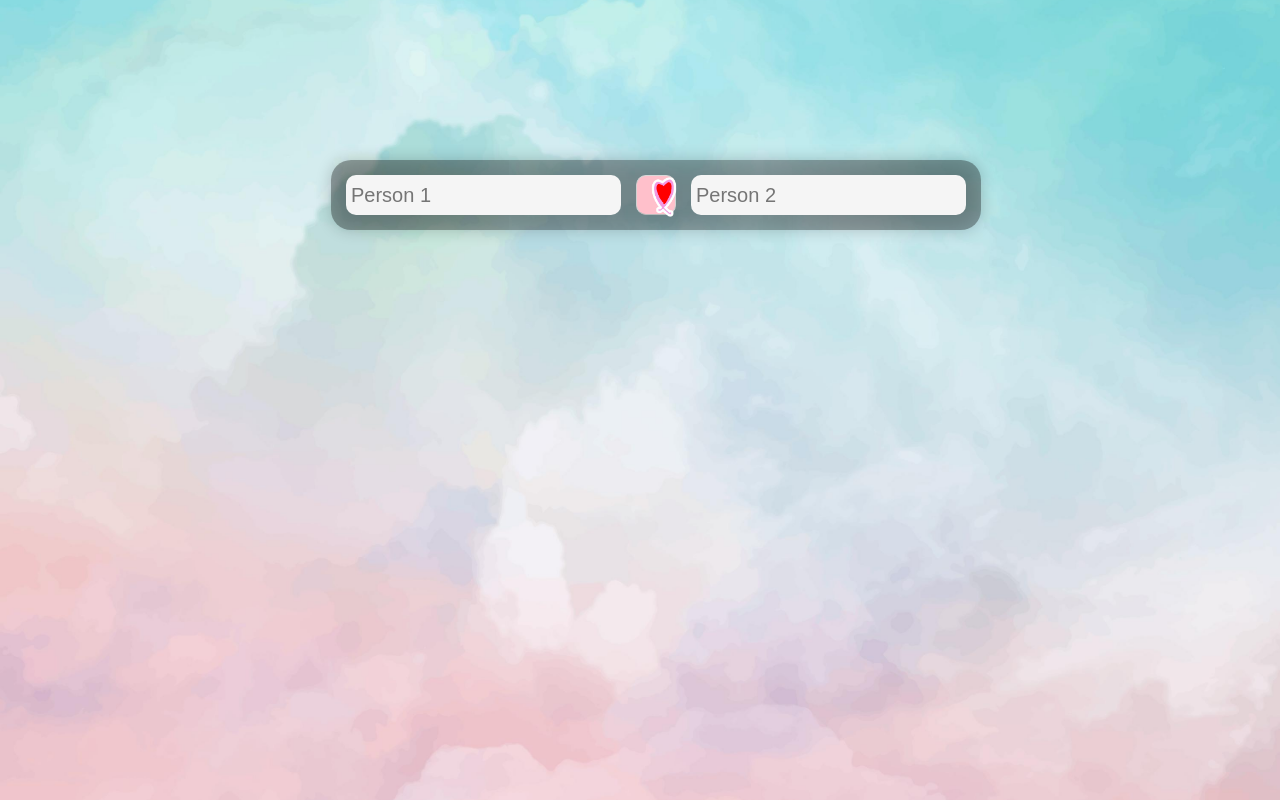
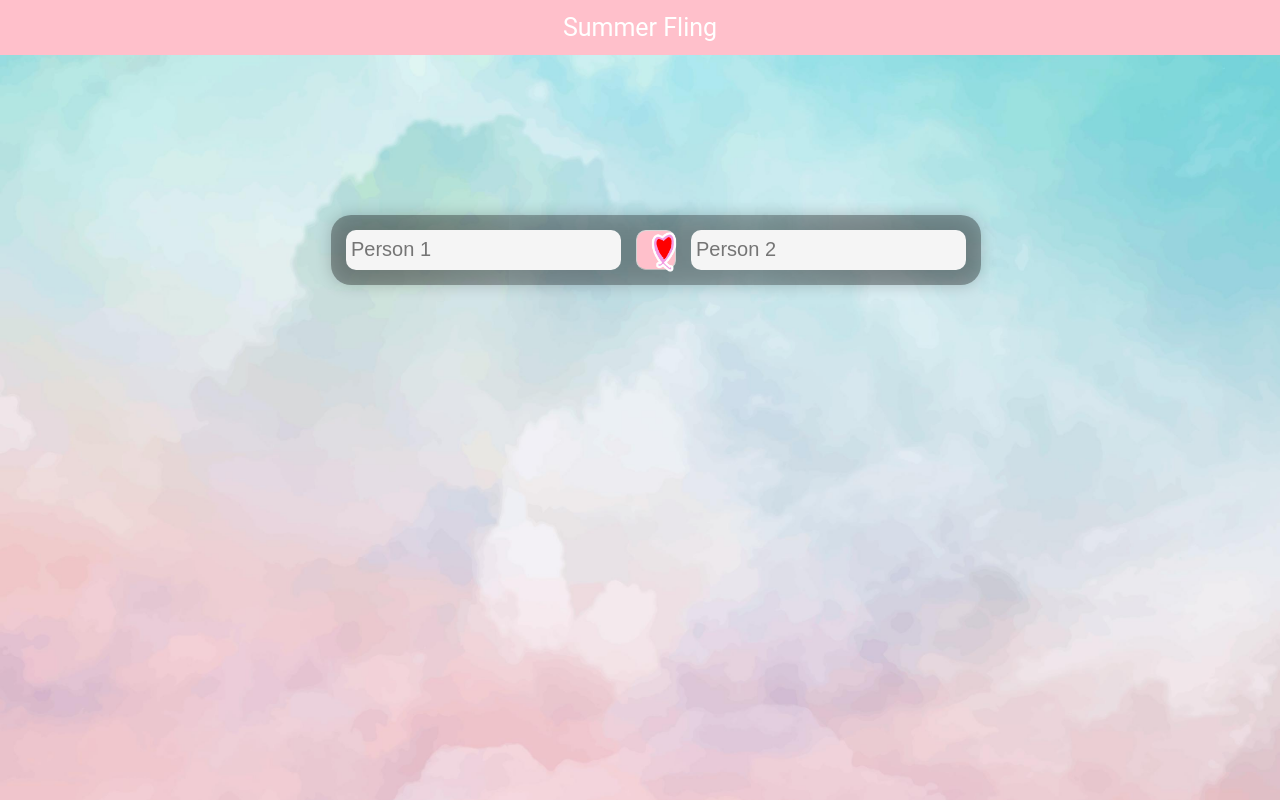
Before and after one commit to siddkhannaa/SummerThing, a React (Create React App) app: page / in a window 1280 px wide. Built offline with nearby package versions, Linux system fonts and the light colour scheme.

Commit message:
add header

```diff
--- a/src/App.css
+++ b/src/App.css
@@ -130,3 +130,12 @@ input[type=text]:focus {
   width: 40px;
   justify-content: left;
 }
+
+.header {
+    overflow: hidden;
+    background-color: pink;
+    color: white;
+    text-align: center;
+    padding: 1%;
+    font: 25px Roboto, serif;
+}
--- a/src/App.js
+++ b/src/App.js
@@ -5,7 +5,9 @@ import Form from './Form';
 class App extends Component {
   render () {
   return [
-      <title> Summer Fling </title>,
+      <div className="header">
+      Summer Fling
+      </div>,
       <Form />
       ];
   }
```
